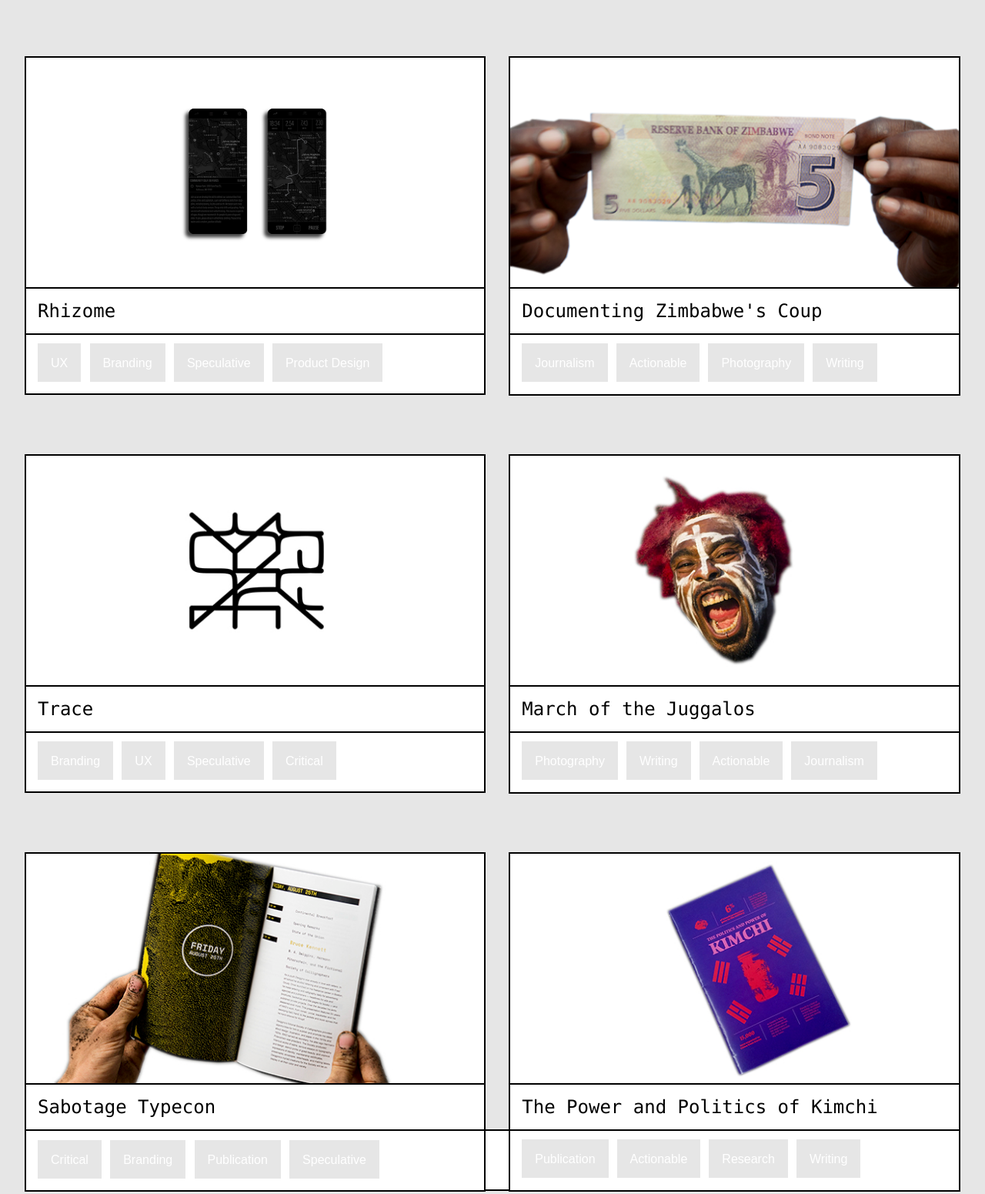
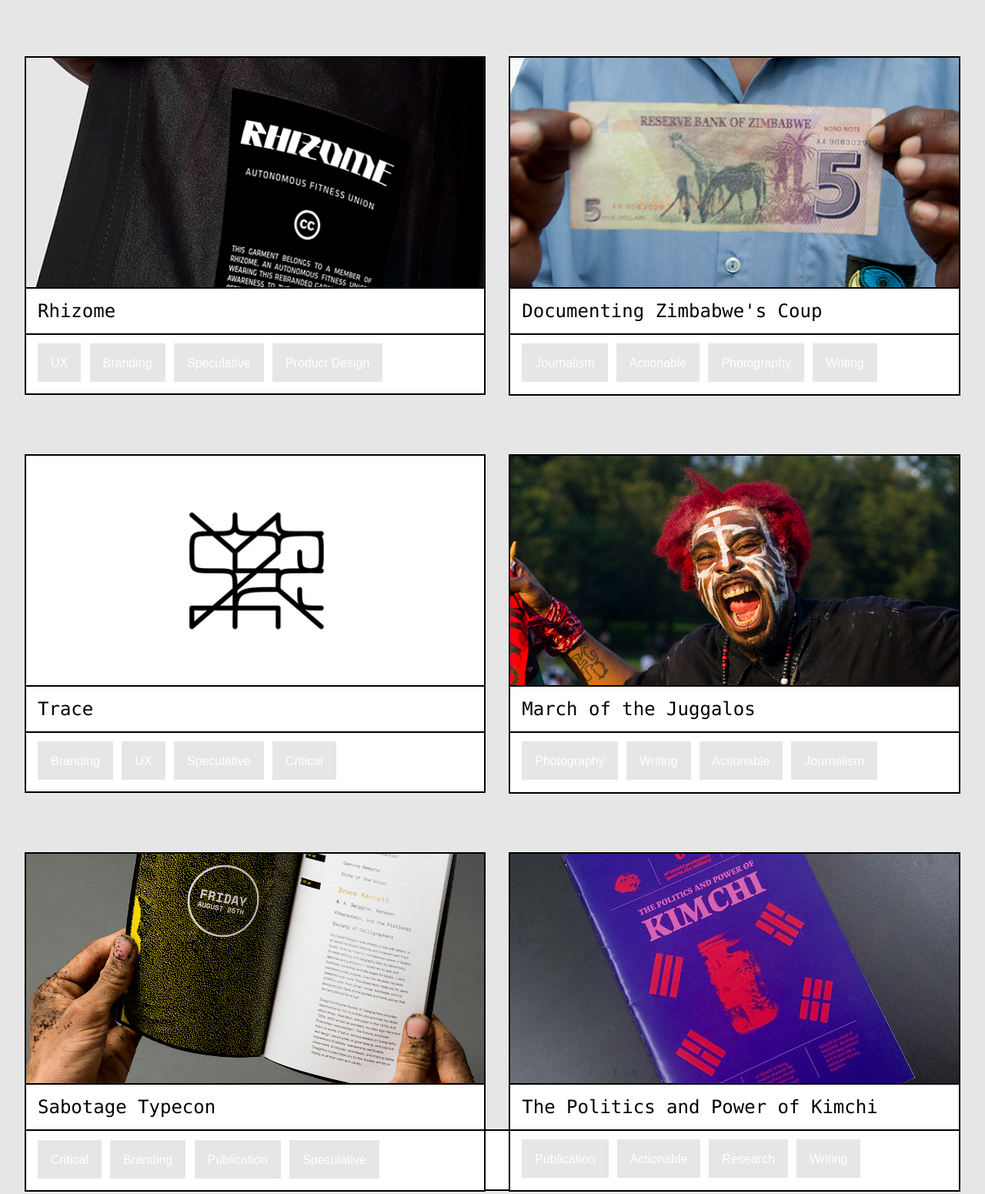
Before and after one commit to millenniallglyphs/infiniteradius, a plain HTML site: page index.html in a window 1280 px wide. Shown: the part 1876-3427 px from the top of the page at 77% size. Drawn offline with Linux system fonts and the light colour scheme; a web font is replaced by a local one.

Commit message:
cover images
changed cover images for projects, fixed css issue

```diff
--- a/index.html
+++ b/index.html
@@ -225,7 +225,7 @@
       </div>
       <div class="sides">
         <a href="kmichi.html"><div class="broad" id="kim"></div></a>
-        <a href="kmichi.html"><div class="tite">The Power and Politics of Kimchi</div></a>
+        <a href="kmichi.html"><div class="tite">The Politics and Power of Kimchi</div></a>
         <div class="contents" >
           <div class="label">
               Publication
--- a/infinite.css
+++ b/infinite.css
@@ -224,19 +224,19 @@ right: 0;
 }
 
 #market {
-  background-image: url(IMAGES/home-market.jpg);
+  background-image: url(IMAGES/DAT04.jpg);
 }
 
 #opent {
-  background-image: url(IMAGES/open-home.jpg);
+  background-image: url(IMAGES/stickerscover.jpg);
 }
 
 #rhiz {
-  background-image: url(IMAGES/Rhizome_Cover.jpg);
+  background-image: url(IMAGES/Rhizome_03cover.jpg);
 }
 
 #zim {
-  background-image: url(IMAGES/Zim_cover.png);
+  background-image: url(IMAGES/zimcover.jpg);
 }
 
 #trace{
@@ -244,16 +244,16 @@ right: 0;
 }
 
 #jug {
-  background-image: url(IMAGES/Juggalo_Cover.jpg);
+  background-image: url(IMAGES/Juggalo_02.jpg);
 }
 
 #sab {
-  background-image: url(IMAGES/Sabotage_Cover.jpg);
+  background-image: url(IMAGES/frontsab.jpg);
   background-position: bottom;
 }
 
 #kim {
-  background-image: url(IMAGES/Kimchi_Cover.jpg);
+  background-image: url(IMAGES/kimchi_01cover.jpg);
 }
 
 
@@ -304,7 +304,7 @@ right: 0;
   height: auto;
   display: inline-block;
     text-align: left;
-  color: white;
+  color: #e6e6e6;
 }
 
 .middlefoot {
@@ -816,7 +816,7 @@ border-left: 2px solid black;
 
 /*80em*//*80em*//*80em*//*80em*//*80em*//*80em*//*80em*//*80em*//*80em*//*80em*//*80em*//*80em*/
 
-@media screen and (min-width: 80em) {
+@media screen and (min-width: 85em) {
 
         #lineleft {
   width: 30%;
```
Also changed, not shown: IMAGES/DAT04.jpg (added), IMAGES/Juggalo_02.jpg (added), IMAGES/Rhizome_03 copy.jpg (added), IMAGES/Rhizome_03cover.jpg (added), IMAGES/cover01.jpg (added), IMAGES/frontsab.jpg (added), IMAGES/kimchi_01 copy.jpg (added), IMAGES/kimchi_01cover.jpg (added), IMAGES/stickers copy.jpg (added), IMAGES/stickerscover.jpg (added), IMAGES/zimcover.jpg (added), 3 other files.
